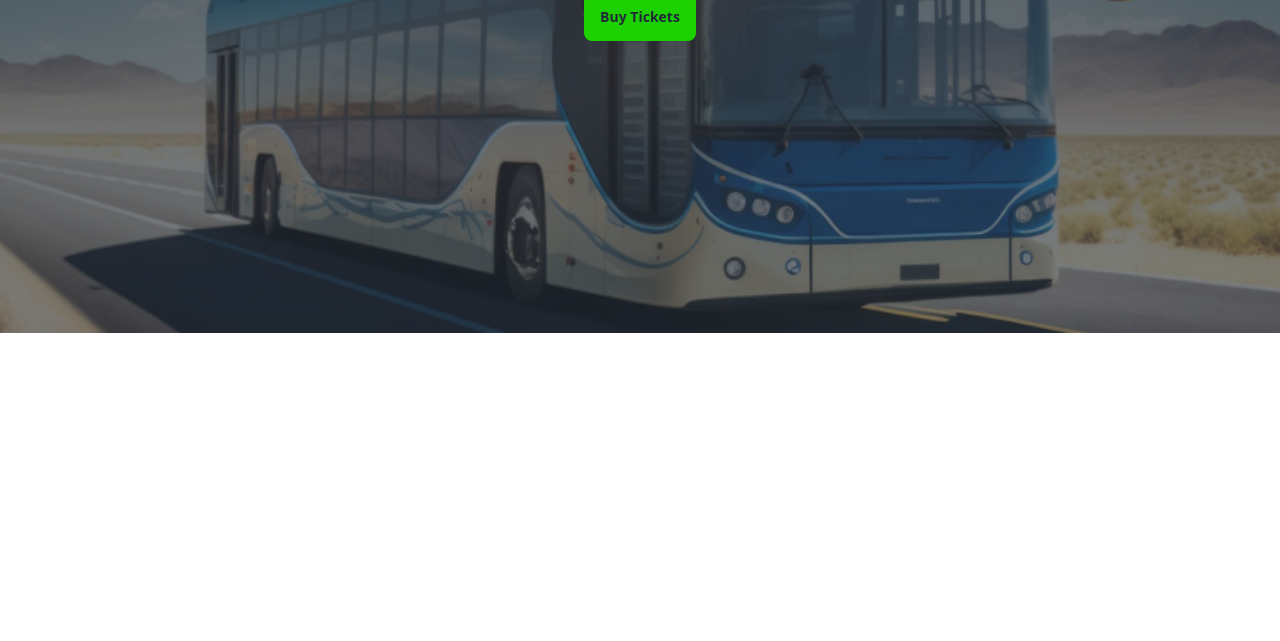
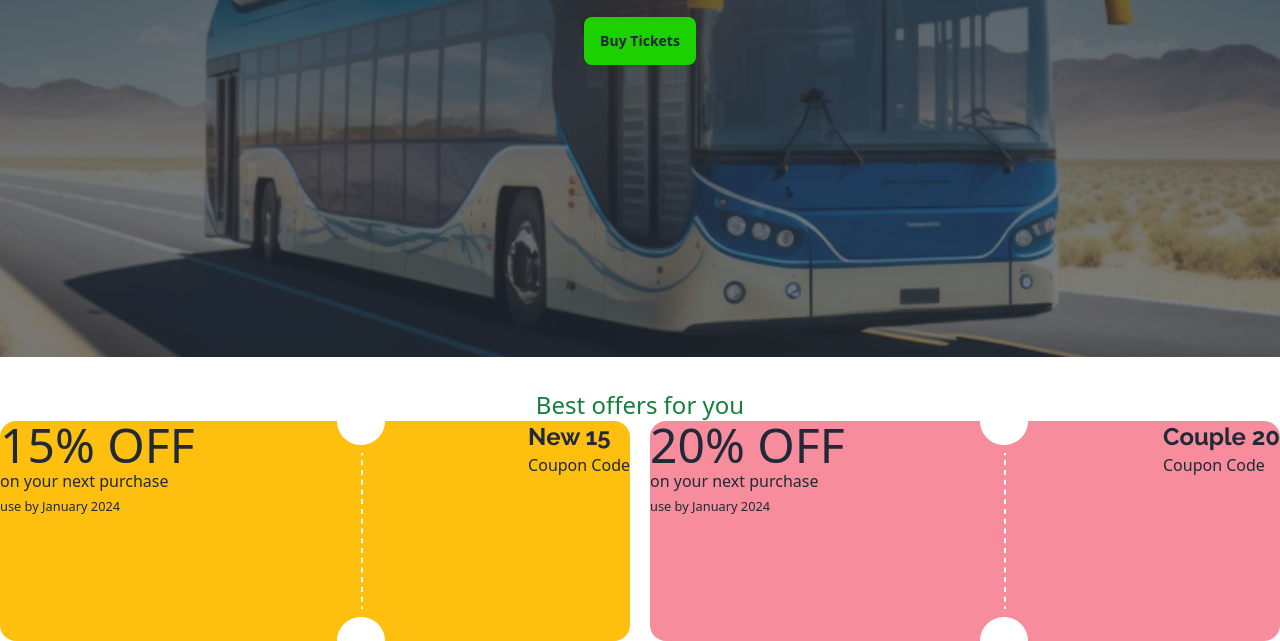
Before and after one commit to Abu-Said-56/assignment-five, a plain HTML site: page index.html in a window 1280 px wide. Shown: the part 531-1172 px from the top of the page. Before the commit the page ends 864 px from the top, so only its background shows below. Drawn offline with nearby package versions, Linux system fonts and the light colour scheme.

Commit message:
offer part finished

```diff
--- a/index.html
+++ b/index.html
@@ -9,9 +9,17 @@
     <!-- Daisy link -->
     <link href="https://cdn.jsdelivr.net/npm/daisyui@4.7.2/dist/full.min.css" rel="stylesheet" type="text/css" />
     <script src="https://cdn.tailwindcss.com"></script>
+    @import url('https://fonts.googleapis.com/css2?family=Raleway:ital,wght@0,700;1,700&display=swap')
 
-    <!-- Button color -->
     <style>
+        /* Raleway font */
+    @import url('https://fonts.googleapis.com/css2?family=Raleway:ital,wght@0,700;1,700&display=swap');
+    .raleway-font {
+  font-family: "Raleway", sans-serif;
+  font-optical-sizing: auto;
+
+}
+/* button color */
         .button-green{
             background-color: #1DD100;
     }
@@ -24,7 +32,7 @@
      <section class="container justify-between w-full m-auto">
         <div class="navbar">
             <div class="flex-1">
-              <a class="btn btn-ghost text-2xl">P-Ticket</a>
+              <a class="btn btn-ghost text-3xl">P-Ticket</a>
             </div>
 
             <div class="flex">
@@ -43,7 +51,7 @@
             <div class="hero-overlay bg-opacity-60"></div>
             <div class="hero-content text-center text-neutral-content">
               <div class="max-w-md">
-                <h1 class="mb-5 text-4xl font-bold">End-to-End Travel with
+                <h1 class="mb-5 text-4xl raleway-font">End-to-End Travel with
                 <br>
                 <span class="span-1">P Paribahan</span></h1>
                 <p class="mb-5"><small>Yes, you can run unit tests and view the results directly within the app. The integrated testing features allow for a streamlined .</small></p>
@@ -51,6 +59,46 @@
               </div>
             </div>
           </div>
+
+     </section>
+     <!-- Banner er nicher part -->
+     <section class="pt-8">
+
+        <div class="flex flex-col md:flex-col-1 lg:flex-col-2">
+
+            <h3 class="text-center text-2xl text-green-700">Best offers for you</h3>
+            <div class="flex gap-5 ">
+            <div class="w-full flex justify-between bg-[#FFBF0F] rounded-2xl">
+
+               <div>
+               <h3 class="text-5xl">15% OFF</h3>
+               <p>on your next purchase</p>
+               <small>use by January 2024</small>
+               </div>
+               <div>
+               <img src="./images/cupon-devider.png">
+               </div>
+               <div class="">
+                   <p class="raleway-font text-2xl">New 15</p>
+                   <p>Coupon Code </p>
+               </div>
+            </div>
+
+            <div class="flex justify-between w-full bg-[#F78C9C] rounded-2xl">
+               <div>
+                   <h3 class="text-5xl">20% OFF</h3>
+                   <p>on your next purchase</p>
+                   <small>use by January 2024</small></div>
+               <div><img src="./images/cupon-devider.png" alt=""></div>
+               <div>
+                   <p class="text-2xl raleway-font">Couple 20</p>
+                   <p>Coupon Code</p>
+               </div>
+            </div>
+           </div>
+
+        </div>
+
      </section>
 
 
```
